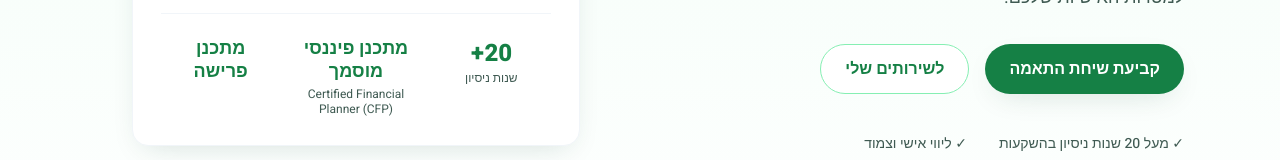
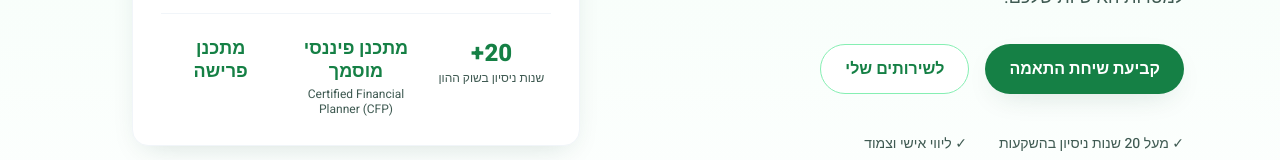
Before and after one commit to saarbam21/ecosystem, a Next.js app: page / in a window 1280 px wide. Shown: the part 409-569 px from the top of the page. Built offline with nearby package versions, Linux system fonts and the light colour scheme.

Commit message:
Home: clarify experience stat as 'בשוק ההון'

```diff
--- a/app/page.jsx
+++ b/app/page.jsx
@@ -83,7 +83,7 @@ export default function HomePage() {
               <dl className="mt-6 grid grid-cols-3 gap-4 border-t border-slate-100 pt-6 text-center">
                 <div>
                   <dt className="text-2xl font-extrabold text-brand-700">20+</dt>
-                  <dd className="text-xs text-ink-soft">שנות ניסיון</dd>
+                  <dd className="text-xs text-ink-soft">שנות ניסיון בשוק ההון</dd>
                 </div>
                 <div>
                   <dt className="text-lg font-extrabold leading-tight text-brand-700">
```
